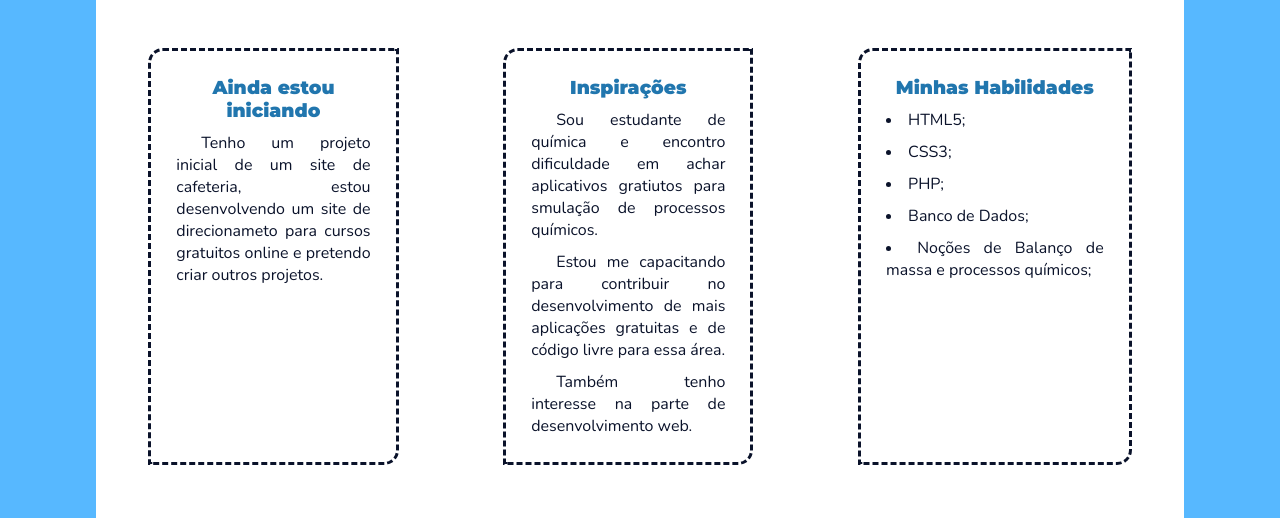
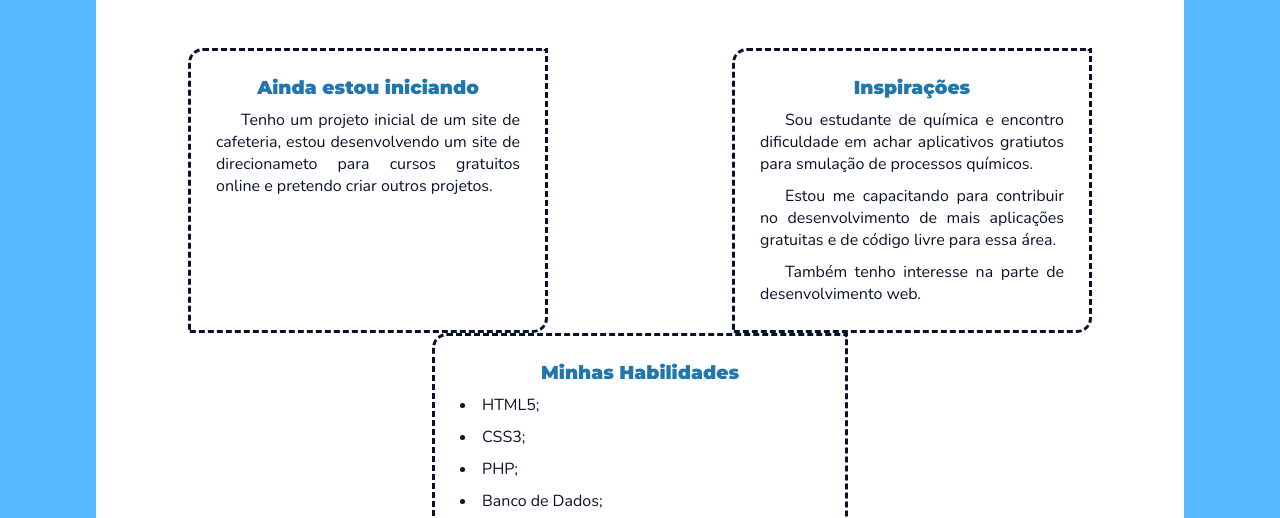
Before and after one commit to AnneJessica55/Personal, a plain HTML site: page index.html in a window 1280 px wide. Shown: the part 265-783 px from the top of the page. Drawn offline with nearby package versions, Linux system fonts and the light colour scheme.

Commit message:
Responsa

```diff
--- a/css/style.css
+++ b/css/style.css
@@ -75,6 +75,7 @@ nav > a:hover{
 main{
     background: var(--cor000);
     width: 85vw;
+    min-width:360px;
     min-height:80vh;
     flex-direction: column;
     margin: 0 auto;
@@ -99,6 +100,7 @@ main > h1 {
 }
 .projetos{
     width: 23%;
+    min-width:360px;
     box-shadow: rgba(102, 102, 102, 0.508);
     border-radius: 15px 0 15px;
     border: dashed var(--cor00);
@@ -112,6 +114,7 @@ main > h1 {
 }
 .inspiration{
     width: 23%;
+    min-width:360px;
     box-shadow: rgba(102, 102, 102, 0.508);
     border-radius: 15px 0 15px;
     border: dashed var(--cor00);
@@ -119,7 +122,7 @@ main > h1 {
     box-sizing: border-box;
 }
 .hability{
-    width: 20%;
+    width:360px;
     box-sizing: content-box;
     box-shadow: rgba(102, 102, 102, 0.508);
     border-radius: 15px 0 15px;
@@ -152,6 +155,7 @@ main > h1 {
 }
 .contact{
     width: 20%;
+    min-width:360px;
     box-sizing: content-box;
     box-shadow: rgba(102, 102, 102, 0.508);
     border-radius: 15px 0 15px;
@@ -172,7 +176,7 @@ main > h1 {
     vertical-align: middle;
 }
 iframe{
-    min-width: 500px;
+    width:360px;
     height:400px;
     border:3px dashed var(--cor00);
     border-radius: 15px 0 15px;
```
